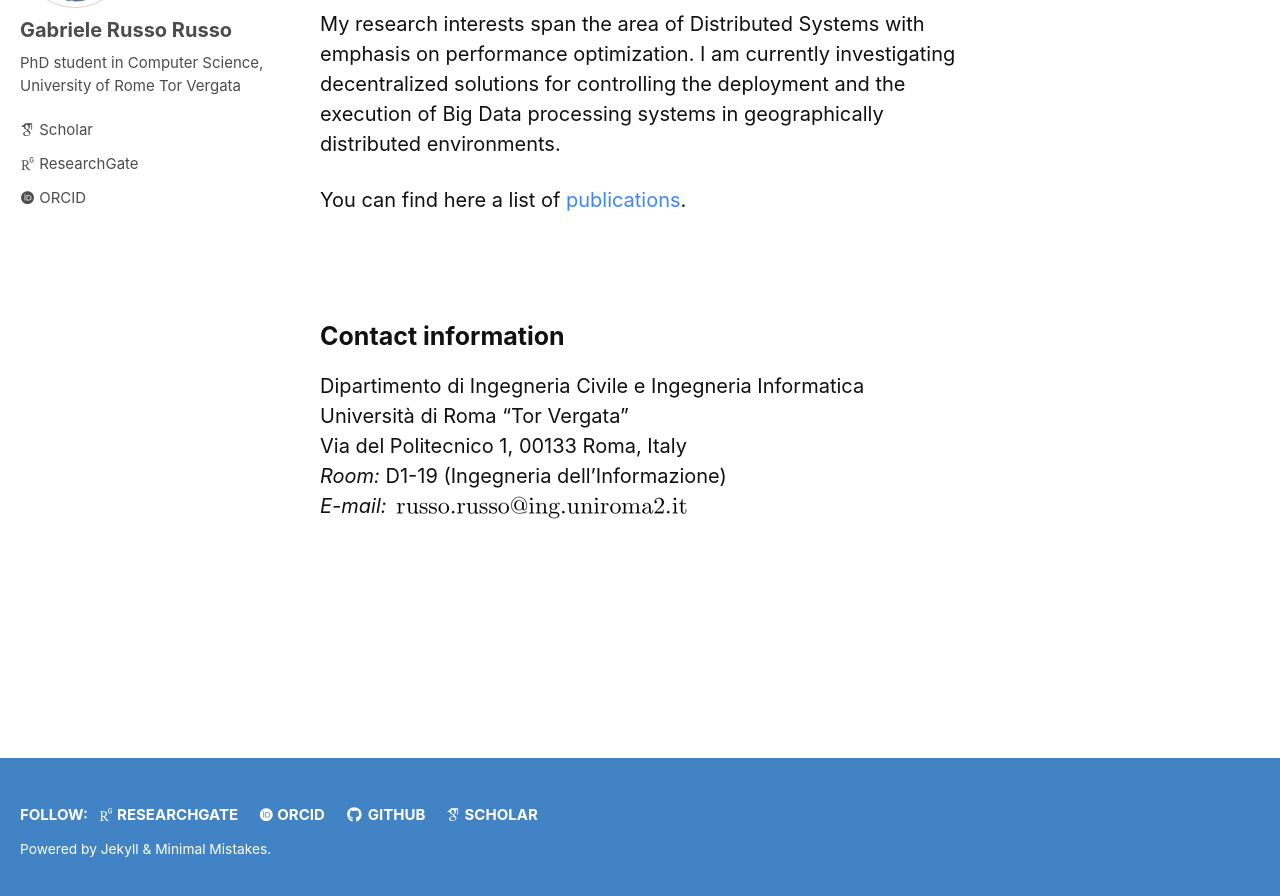
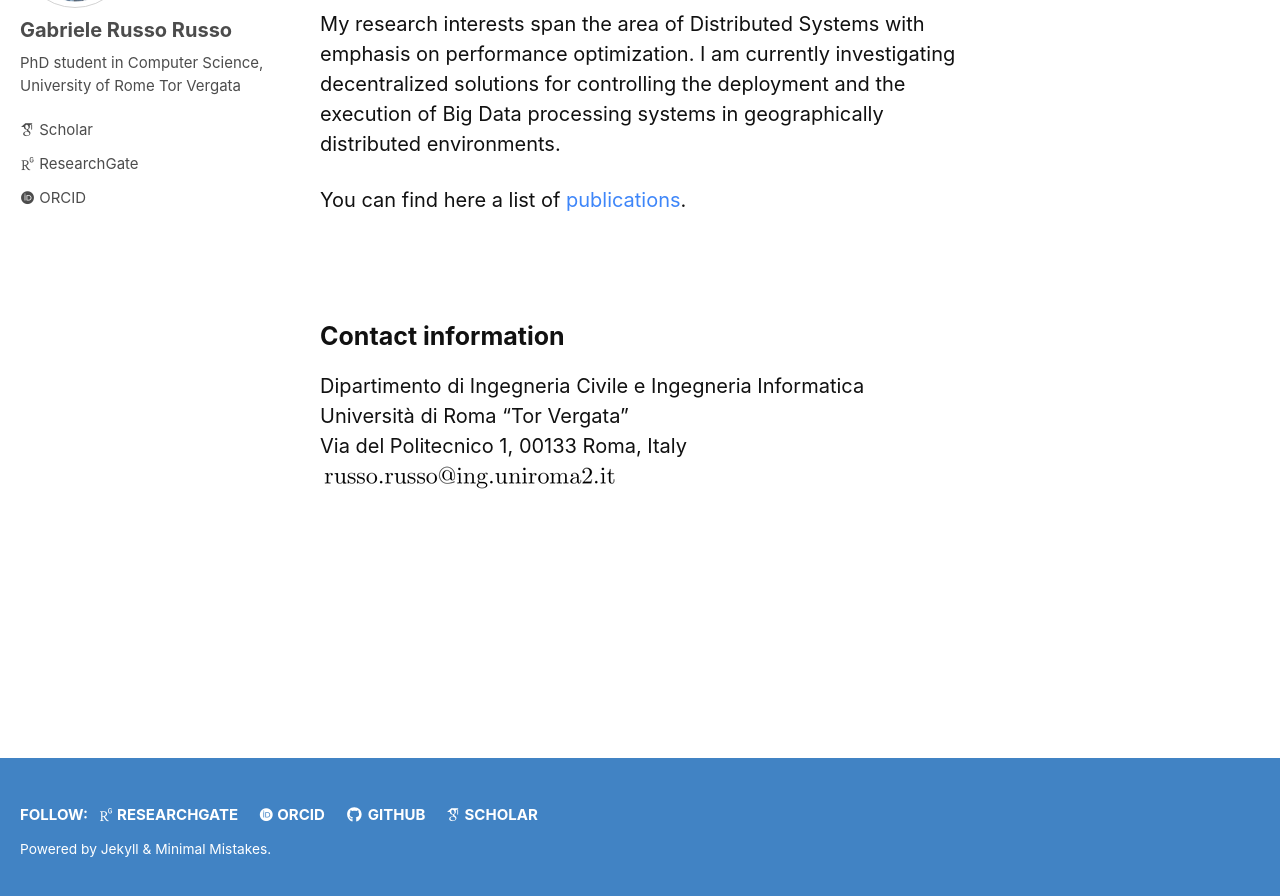
Before and after one commit to grussorusso/grussorusso.github.io, a Jekyll site: the page built from index.md, in a window 1280 px wide and 900 px high, scrolled down 207 px. Shown: the top 896 px of the window. Built offline with Jekyll 4.4.1, drawn with Linux system fonts in a browser that asks for light colours; nearby versions of some CDN libraries; some web fonts are replaced.

Commit message:
Removes room information

```diff
--- a/_includes/home-content.md
+++ b/_includes/home-content.md
@@ -17,5 +17,4 @@
 Dipartimento di Ingegneria Civile e Ingegneria Informatica<br/>
 Università di Roma "Tor Vergata"<br/>
 Via del Politecnico 1, 00133 Roma, Italy<br/>
-*Room:* D1-19 (Ingegneria dell'Informazione)<br/>
-*E-mail:* ![]({{ site.baseurl }}/assets/images/email_addr.png)
+![]({{ site.baseurl }}/assets/images/email_addr.png)
```
